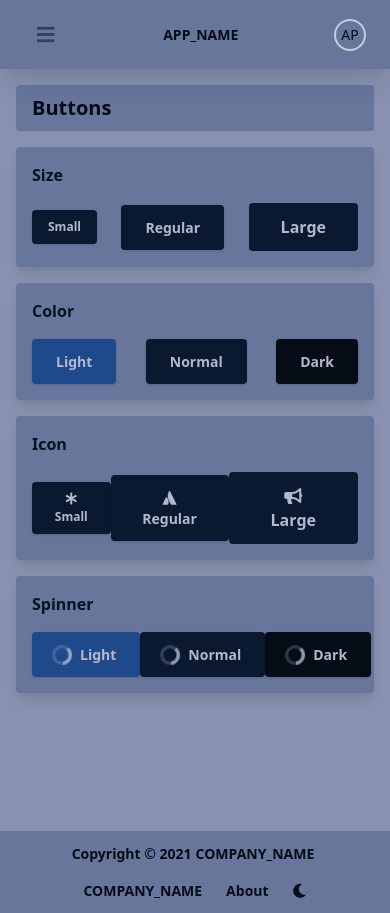
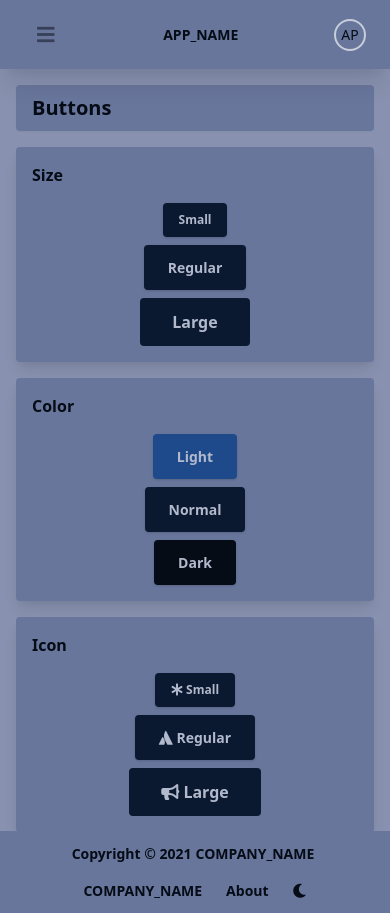
Before and after one commit to afreet-co/admin-dashboard-ts, a Next.js app: page /app/buttons in a window 390 px wide. Built offline with nearby package versions, Linux system fonts and the light colour scheme; a web font is replaced by a local one.

Commit message:
Updated: Responsiveness of buttons card

```diff
--- a/src/pages/app/buttons.tsx
+++ b/src/pages/app/buttons.tsx
@@ -13,10 +13,8 @@ const Buttons = () => {
       <div className="flex flex-col sm:flex-row space-x-0 sm:space-x-4 space-y-4 sm:space-y-0">
         <Card width="half">
           <div className="space-y-4">
-            <h4 className="font-semibold mb-4 text-dark-600 dark:text-light-500">
-              Size
-            </h4>
-            <div className="flex justify-between items-center">
+            <h4 className={`font-semibold mb-4 ${classes.textBase}`}>Size</h4>
+            <div className="flex flex-col items-center justify-between space-y-2 sm:space-y-0 sm:flex-row sm:justify-between sm:items-center ">
               <Button size="small" type="button">
                 Small
               </Button>
@@ -30,10 +28,8 @@ const Buttons = () => {
           </div>
         </Card>
         <Card width="half">
-          <h4 className="font-semibold mb-4 text-dark-600 dark:text-light-500">
-            Color
-          </h4>
-          <div className="flex justify-between items-center">
+          <h4 className={`font-semibold mb-4 ${classes.textBase}`}>Color</h4>
+          <div className="flex flex-col items-center justify-between space-y-2 sm:space-y-0 sm:flex-row sm:justify-between sm:items-center ">
             <Button size="regular" color="light" type="button">
               Light
             </Button>
@@ -50,10 +46,8 @@ const Buttons = () => {
       <div className="flex flex-col sm:flex-row space-x-0 sm:space-x-4 space-y-4 sm:space-y-0">
         <Card width="half">
           <div className="space-y-4">
-            <h4 className="font-semibold mb-4 text-dark-600 dark:text-light-500">
-              Icon
-            </h4>
-            <div className="flex justify-between items-center">
+            <h4 className={`font-semibold mb-4 ${classes.textBase}`}>Icon</h4>
+            <div className="flex flex-col items-center justify-between space-y-2 sm:space-y-0 sm:flex-row sm:justify-between sm:items-center ">
               <Button size="small" type="button">
                 <i className={`fas fa-asterisk`}></i> Small
               </Button>
@@ -67,10 +61,8 @@ const Buttons = () => {
           </div>
         </Card>
         <Card width="half">
-          <h4 className="font-semibold mb-4 text-dark-600 dark:text-light-500">
-            Spinner
-          </h4>
-          <div className="flex justify-between items-center">
+          <h4 className={`font-semibold mb-4 ${classes.textBase}`}>Spinner</h4>
+          <div className="flex flex-col items-center justify-between space-y-2 sm:space-y-0 sm:flex-row sm:justify-between sm:items-center ">
             <Button
               size="regular"
               color="light"
```
